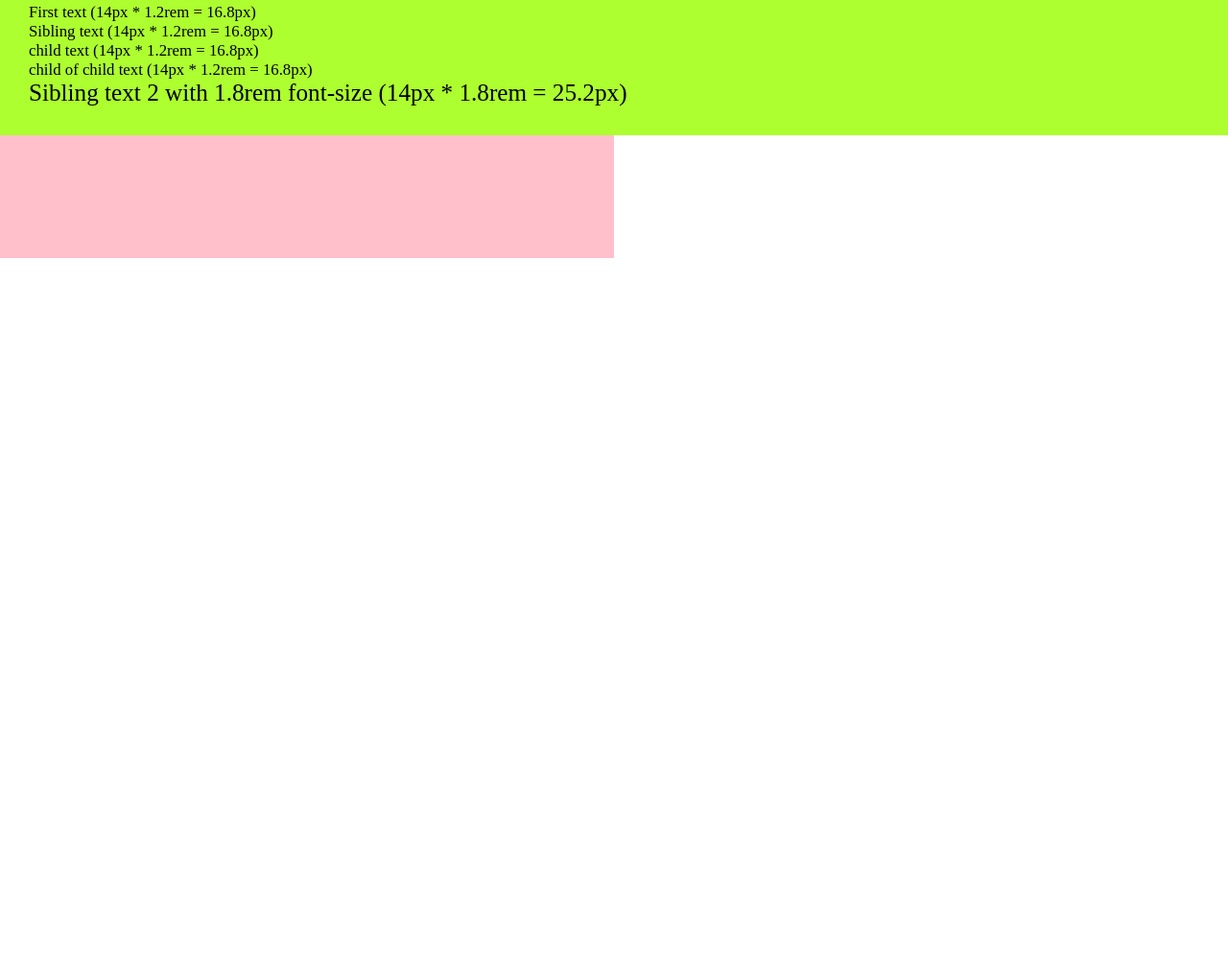
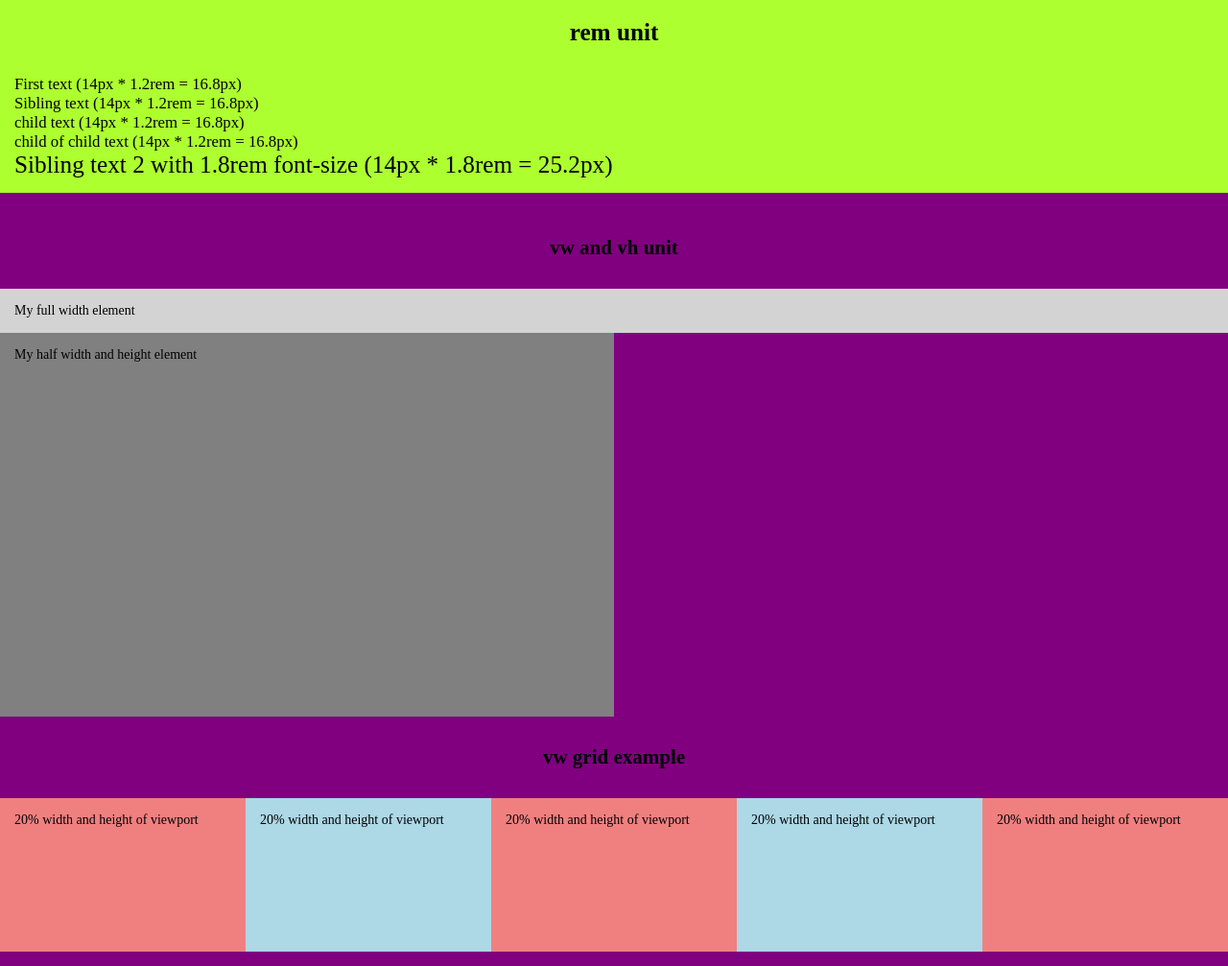
Before and after one commit to Nilton-Filho/css_units, a plain HTML site: page index.html in a window 1280 px wide. Shown: the part 384-1391 px from the top of the page at 96% size. Before the commit the page ends 800 px from the top, so only its background shows below. Drawn offline with Linux system fonts and the light colour scheme.

Commit message:
Testing vw and vh unit

```diff
--- a/index.html
+++ b/index.html
@@ -56,10 +56,32 @@
 
     </section>
 
+    <!-- vw and vh unit -->
+    <section class="vwvh-section">
+        <h1>vw and vh unit</h1>
 
-    <div class="one"></div>
-    <div class="two"></div>
-    <div class="three"></div>
+        <div class="fullwidth">
+            My full width element
+        </div>
+
+        <div class="halfwidth">
+                My half width and height element
+        </div>
+
+
+        <h2>vw grid example</h2>
+        <div class="vw-grid">
+            <div class="vw-2">20%  width and height of viewport</div>
+            <div class="vw-2">20%  width and height of viewport</div>
+            <div class="vw-2">20%  width and height of viewport</div>
+            <div class="vw-2">20%  width and height of viewport</div>
+            <div class="vw-2">20%  width and height of viewport</div>
+        </div>
+
+
+
+    </section>
+
 
 </body>
 </html>
--- a/main.css
+++ b/main.css
@@ -1,10 +1,12 @@
 *{
+    box-sizing: border-box;
     margin: 0;
-    box-sizing: border-box;
 }
 
-h1{
+h1,h2{
     text-align: center;
+    margin-bottom: 30px;
+    margin-top: 30px;
 }
 
 span{
@@ -18,7 +20,7 @@ html{
 }
 
 section{
-    padding: 30px;
+    padding: 15px;
 }
 
 /* em unit */
@@ -44,17 +46,42 @@ section{
     font-size: 1.8rem; /*Relativo ao elemento root (html)*/
 }
 
-
-.one{
-    width: 50vw;
-    height: 10vw;
-    background: pink;
+/* vw and vh unit*/
+.vwvh-section{
+    background: purple;
+    padding-left:0px;
+    padding-right: 0px;
 }
 
-.two{
-    background: green;
+.fullwidth{
+    width: 100vw; /*100% of viewport size*/
+    background: lightgray;
+    padding: 15px;
 }
 
-.three{
-    background: purple;
+.halfwidth{
+    width: 50vw; /*50% of viewport size*/
+    height: 50vh;
+    background: gray;
+    padding: 15px;
 }
+
+
+/*vw-grid*/
+.vw-grid{
+    background-color: red;
+    display: flex;
+}
+
+.vw-2{
+    width: 20vw; /*20% of viewport width*/
+    height: 20vh;  /*20% of viewport height*/
+    padding: 15px;
+}
+
+.vw-2:nth-child(even){
+    background-color: lightblue;
+}
+.vw-2:nth-child(odd){
+    background-color: lightcoral;
+}
```
Also changed, not shown: 1 other file.
